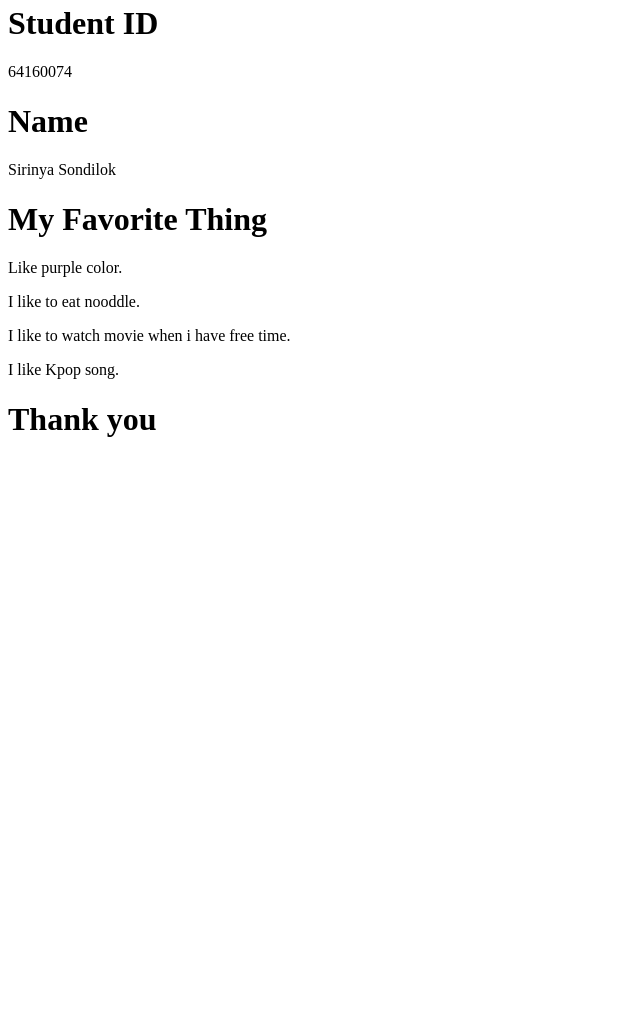
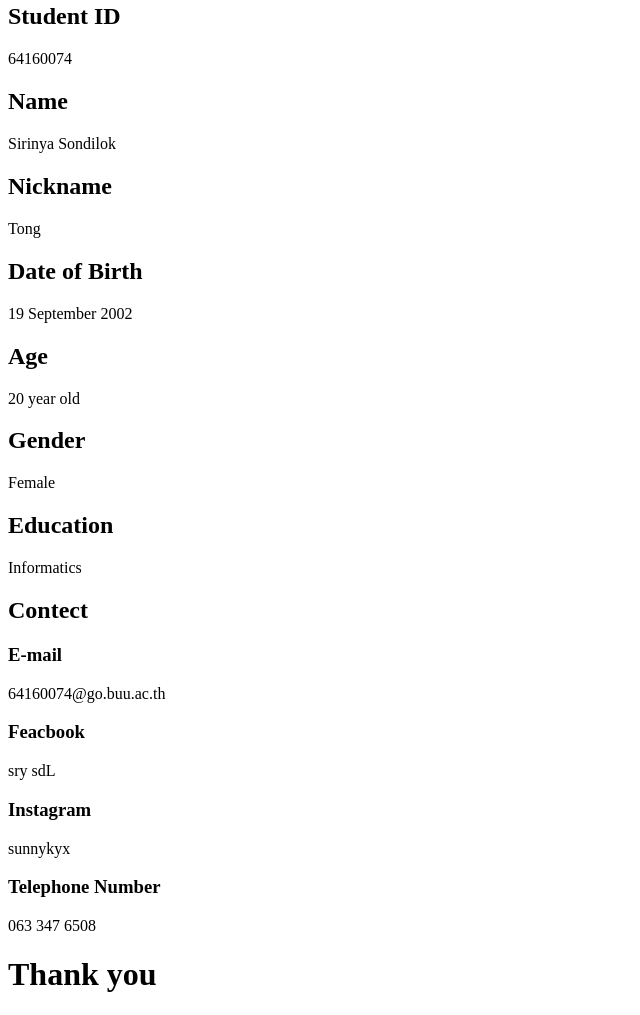
Before and after one commit to sirinya1601/88823764, a plain HTML site: page introMe.html in a window 1280 px wide. Shown: the part 325-1340 px from the top of the page, without its empty margins (0-640 px from the left). Before the commit the page ends 800 px from the top, so only its background shows below. Drawn offline with Linux system fonts and the light colour scheme.

Commit message:
Update introMe.html

```diff
--- a/introMe.html
+++ b/introMe.html
@@ -1,17 +1,31 @@
 <title>Page Title</title>
   </head>
   <body>
-     <h1>Introduce Myself</h1>
+     <h1>Personal Information</h1>
      <img src="me.jpg" width="200">
-     <h1>Student ID</h1>
+     <h2>Student ID</h2>
      <p>64160074</p>
-     <h1>Name</h1>
+     <h2>Name</h2>
      <p>Sirinya Sondilok</p>
-     <h1>My Favorite Thing</h1>
-     <p>Like purple color.</p>
-     <p>I like to eat nooddle.</p>
-     <p>I like to watch movie when i have free time.</p>
-     <p>I like Kpop song.</p>
+     <h2>Nickname</h2>
+     <p>Tong</p>
+     <h2>Date of Birth</h2>
+     <p>19 September 2002</p>
+     <h2>Age</h2>
+     <p>20 year old</p>
+     <h2>Gender</h2>
+     <p>Female</p>
+     <h2>Education</h2>
+     <p>Informatics</p>
+     <h2>Contect</h2>
+     <h3>E-mail</h3>
+     <p>64160074@go.buu.ac.th</p>
+     <h3>Feacbook</h3>
+     <p>sry sdL</p>
+     <h3>Instagram</h3>
+     <p>sunnykyx</p>
+     <h3>Telephone Number</h3>
+     <p>063 347 6508</p>
      <h1>Thank you</h1>
  </body>
  </html>
```
